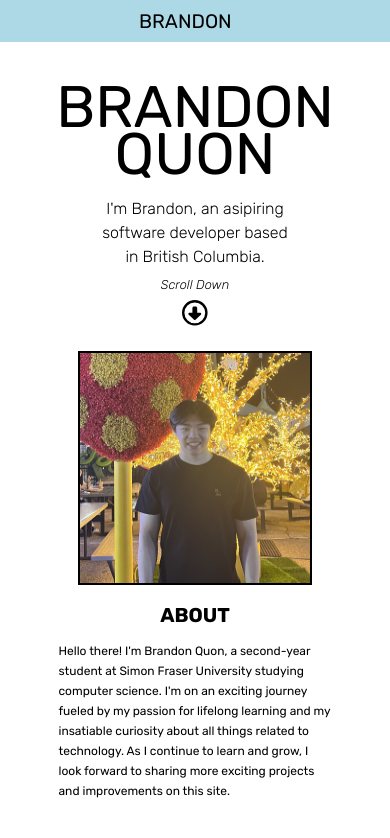
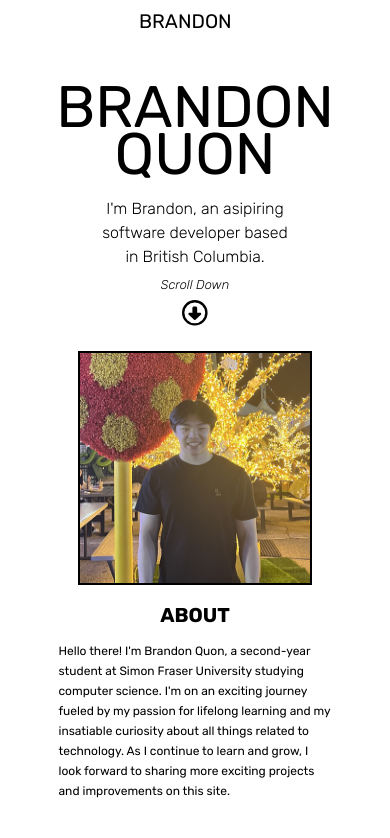
Before and after one commit to bnquon/Personal-Portfolio, a React (Vite) app: page / in a window 390 px wide. Shown: the top 838 px of the page. Built offline with nearby package versions, Linux system fonts and the light colour scheme.

Commit message:
Getting rid of baby blue

```diff
--- a/src/components/Contact/Contact.css
+++ b/src/components/Contact/Contact.css
@@ -93,7 +93,7 @@
     }
 
     #contactForm {
-        width: 80vw;
+        width: 75vw;
         margin: 2vh auto;
     }
 
--- a/src/components/Home/Home.css
+++ b/src/components/Home/Home.css
@@ -130,7 +130,6 @@
     }
 
     #navbarContainer {
-        background-color: lightblue;
         height: 5vh;
         max-width: 100vw;
         display: flex;
```
